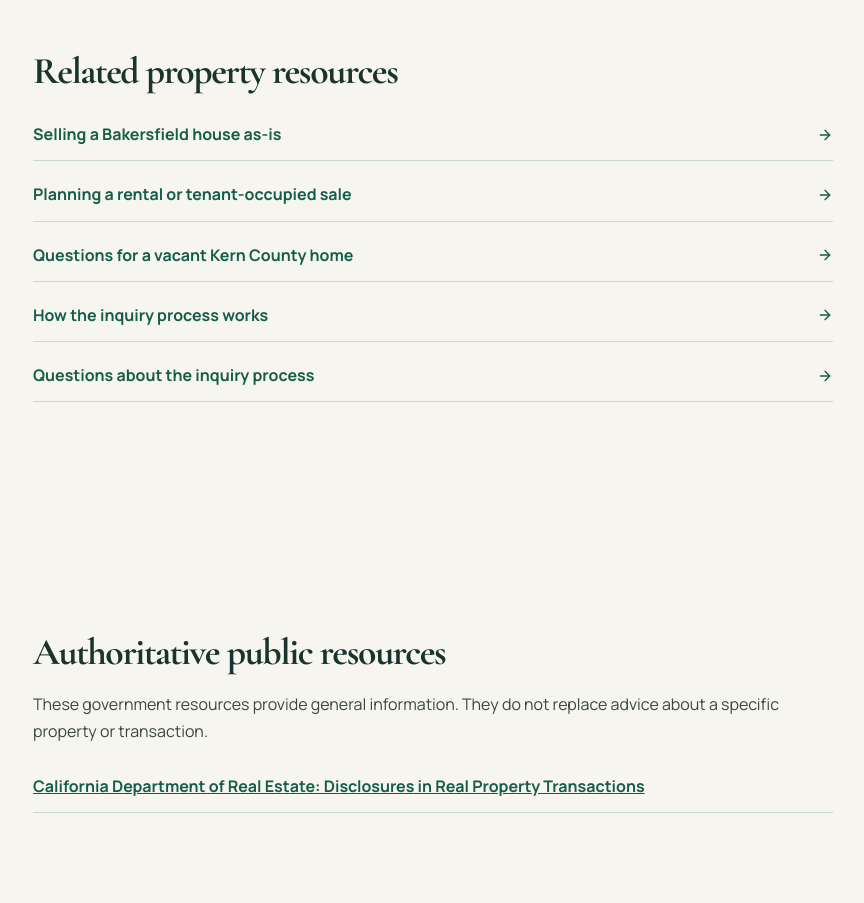
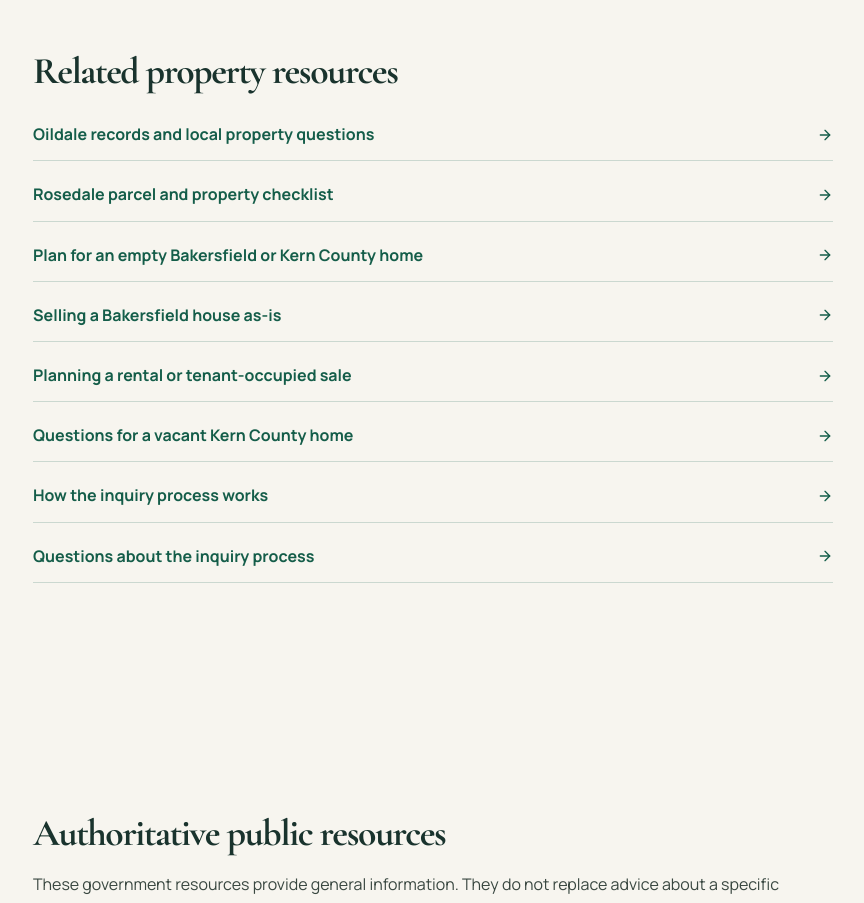
Before and after one commit to suntan-superman/SellMyKernHome, a Next.js app: page /sell-your-house-bakersfield in a window 1280 px wide. Shown: the part 3780-4683 px from the top of the page, without its empty margins (207-1071 px from the left). Built offline with nearby package versions, Linux system fonts and the light colour scheme; no server answers.

Commit message:
feat(seo): connect Kern County seller guides

```diff
--- a/content/seller-pages.js
+++ b/content/seller-pages.js
@@ -1,6 +1,7 @@
 export const sellerPages = {
   "sell-your-house-bakersfield": {
     approvedForIndexing: true,
+    updated: "2026-11-20",
     title: "Sell Your House in Bakersfield: Start by Comparing Your Options",
     metaTitle: "Sell Your House in Bakersfield",
     description: "A practical starting point for Bakersfield homeowners comparing how to sell, what to prepare, and which questions to ask before choosing a path.",
@@ -29,6 +30,9 @@ export const sellerPages = {
     questions: ["Who is the proposed buyer or representative, and what role are they performing?", "What inspections, contingencies, or approvals remain?", "Which costs would I be expected to pay?", "May I have independent legal, tax, or real-estate advice before signing?"],
     sources: [["California Department of Real Estate: Disclosures in Real Property Transactions", "https://www.dre.ca.gov/files/pdf/re6.pdf"]],
     related: [
+      ["/sell-house-oildale", "Oildale records and local property questions"],
+      ["/sell-house-rosedale", "Rosedale parcel and property checklist"],
+      ["/sell-vacant-house-bakersfield", "Plan for an empty Bakersfield or Kern County home"],
       ["/sell-house-as-is-bakersfield", "Selling a Bakersfield house as-is"],
       ["/sell-rental-property-bakersfield", "Planning a rental or tenant-occupied sale"],
       ["/selling-situations/vacant-property", "Questions for a vacant Kern County home"],
@@ -127,6 +131,8 @@ export const sellerPages = {
       ["City of Bakersfield Development Center", "https://www.bakersfieldcity.us/development-center?contentId=59c495e6-35ea-46e3-8bca-89ecf2b2bbce"],
     ],
     related: [
+      ["/sell-house-oildale", "Oildale records, condition, and next steps"],
+      ["/sell-house-rosedale", "Rosedale parcel and property checklist"],
       ["/selling-situations/vacant-property", "General planning for a vacant property"],
       ["/selling-situations/relocating", "Planning around a move or relocation"],
       ["/sell-house-needs-repairs-bakersfield", "Options when a Bakersfield home needs repairs"],
@@ -159,7 +165,7 @@ export const sellerPages = {
   },
   "sell-house-oildale": {
     approvedForIndexing: true,
-    updated: "2026-11-18",
+    updated: "2026-11-20",
     title: "Selling a House in Oildale: Records, Condition, and Next Steps",
     metaTitle: "Sell a House in Oildale",
     description: "A practical Oildale homeowner guide to confirming property jurisdiction, organizing condition and ownership records, and comparing sale options.",
@@ -180,7 +186,9 @@ export const sellerPages = {
       ["Kern County Property Tax Portal", "https://www.kerncounty.com/services/property-land-and-taxes/property-tax-portal"],
     ],
     related: [
+      ["/sell-your-house-bakersfield", "Compare Bakersfield home-selling options"],
       ["/sell-vacant-house-bakersfield", "Checklist for a vacant Bakersfield or Kern County home"],
+      ["/sell-house-rosedale", "Rosedale parcel and property checklist"],
       ["/sell-inherited-house-bakersfield", "Questions when a property is inherited"],
       ["/sell-house-needs-repairs-bakersfield", "Organize known repair and condition questions"],
       ["/selling-situations/vacant-property", "Plan for an unoccupied property"],
@@ -190,7 +198,7 @@ export const sellerPages = {
   },
   "sell-house-rosedale": {
     approvedForIndexing: true,
-    updated: "2026-11-18",
+    updated: "2026-11-20",
     title: "Selling a House in Rosedale: Parcel and Property Checklist",
     metaTitle: "Sell a House in Rosedale",
     description: "A Rosedale seller guide for checking property jurisdiction, parcel details, additions, access, and written sale terms before choosing a path.",
@@ -211,7 +219,9 @@ export const sellerPages = {
       ["City of Bakersfield Development Center permit search", "https://www.bakersfieldcity.us/development-center?contentId=59c495e6-35ea-46e3-8bca-89ecf2b2bbce"],
     ],
     related: [
+      ["/sell-your-house-bakersfield", "Compare Bakersfield home-selling options"],
       ["/sell-vacant-house-bakersfield", "Vacant-home records, upkeep, and carrying costs"],
+      ["/sell-house-oildale", "Oildale records, condition, and next steps"],
       ["/sell-house-needs-repairs-bakersfield", "Questions for a home that needs repairs"],
       ["/sell-house-as-is-bakersfield", "Compare an as-is sale with other options"],
       ["/selling-situations/relocating", "Plan around a move or relocation"],
```
